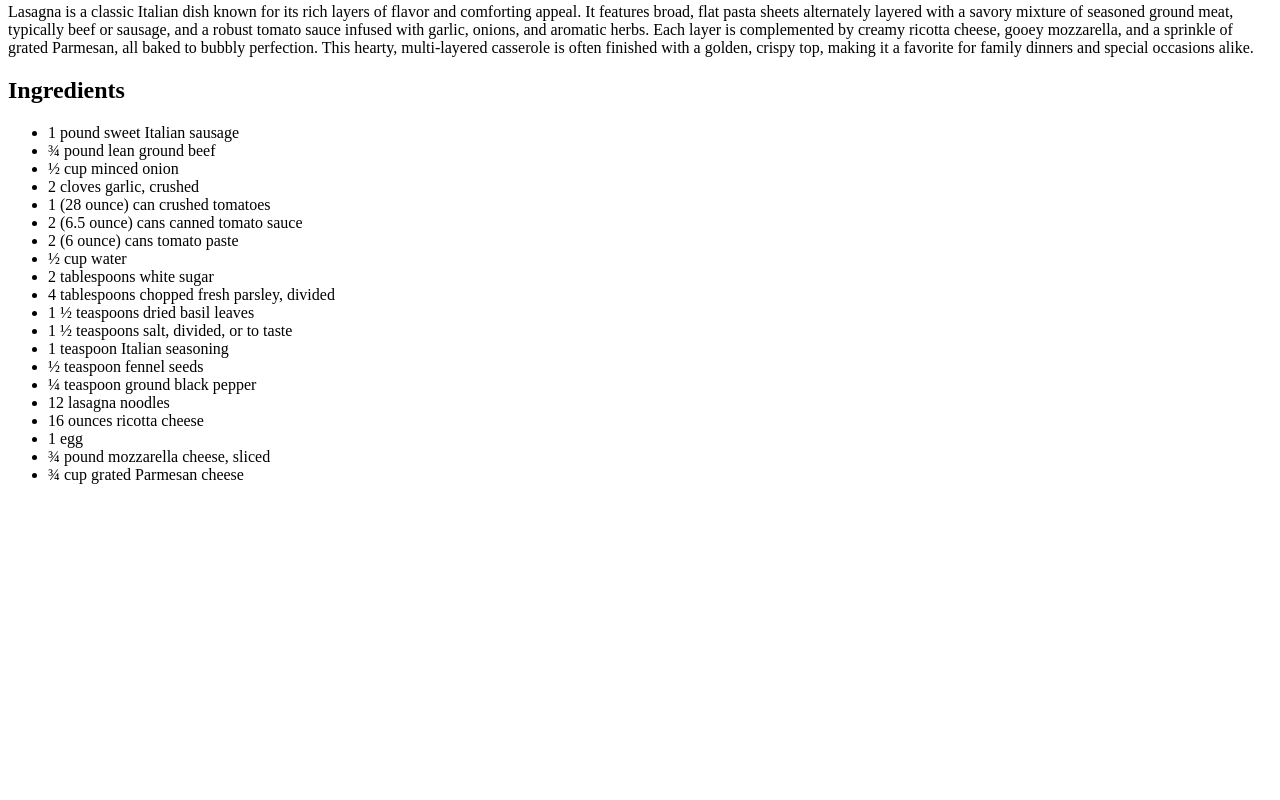
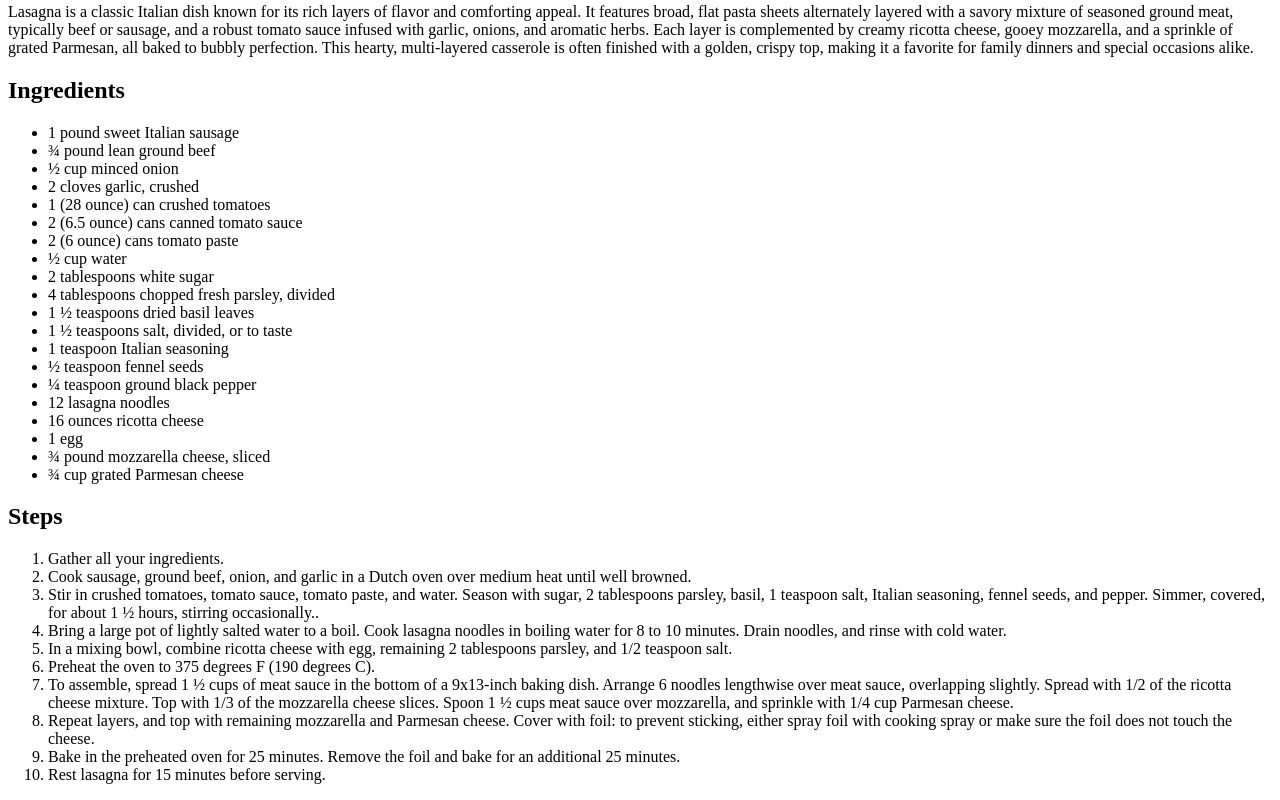
Before and after one commit to nchanyal/odin-recipes, a plain HTML site: page recipes/lasagna.html in a window 1280 px wide. Shown: the part 448-1248 px from the top of the page. Before the commit the page ends 948 px from the top, so only its background shows below. Drawn offline with Linux system fonts and the light colour scheme.

Commit message:
Add steps for the lasagna page

```diff
--- a/recipes/lasagna.html
+++ b/recipes/lasagna.html
@@ -44,5 +44,32 @@
             <li>¾ pound mozzarella cheese, sliced</li>
             <li>¾ cup grated Parmesan cheese</li>
         </ul>
+
+        <h2>Steps</h2>
+        <ol>
+            <li>Gather all your ingredients.</li>
+            <li>Cook sausage, ground beef, onion, and garlic in a Dutch oven over medium heat
+                until well browned.</li>
+            <li>Stir in crushed tomatoes, tomato sauce, tomato paste, and water. Season with
+                sugar, 2 tablespoons parsley, basil, 1 teaspoon salt, Italian seasoning,
+                fennel seeds, and pepper. Simmer, covered, for about 1 ½ hours, stirring
+                occasionally..</li>
+            <li>Bring a large pot of lightly salted water to a boil. Cook lasagna noodles in
+                boiling water for 8 to 10 minutes. Drain noodles, and rinse with cold water.</li>
+            <li>In a mixing bowl, combine ricotta cheese with egg, remaining 2 tablespoons parsley,
+                and 1/2 teaspoon salt.</li>
+            <li>Preheat the oven to 375 degrees F (190 degrees C).</li>
+            <li>To assemble, spread 1 ½ cups of meat sauce in the bottom of a 9x13-inch baking
+                dish. Arrange 6 noodles lengthwise over meat sauce, overlapping slightly. Spread
+                with 1/2 of the ricotta cheese mixture. Top with 1/3 of the mozzarella cheese
+                slices. Spoon 1 ½ cups meat sauce over mozzarella, and sprinkle with 1/4 cup
+                Parmesan cheese.</li>
+            <li>Repeat layers, and top with remaining mozzarella and Parmesan cheese. Cover with
+                foil: to prevent sticking, either spray foil with cooking spray or make sure the
+                foil does not touch the cheese.</li>
+            <li>Bake in the preheated oven for 25 minutes. Remove the foil and bake for an additional
+                25 minutes.</li>
+                <li>Rest lasagna for 15 minutes before serving.</li>
+        </ol>
     </body>
 </html>
```
